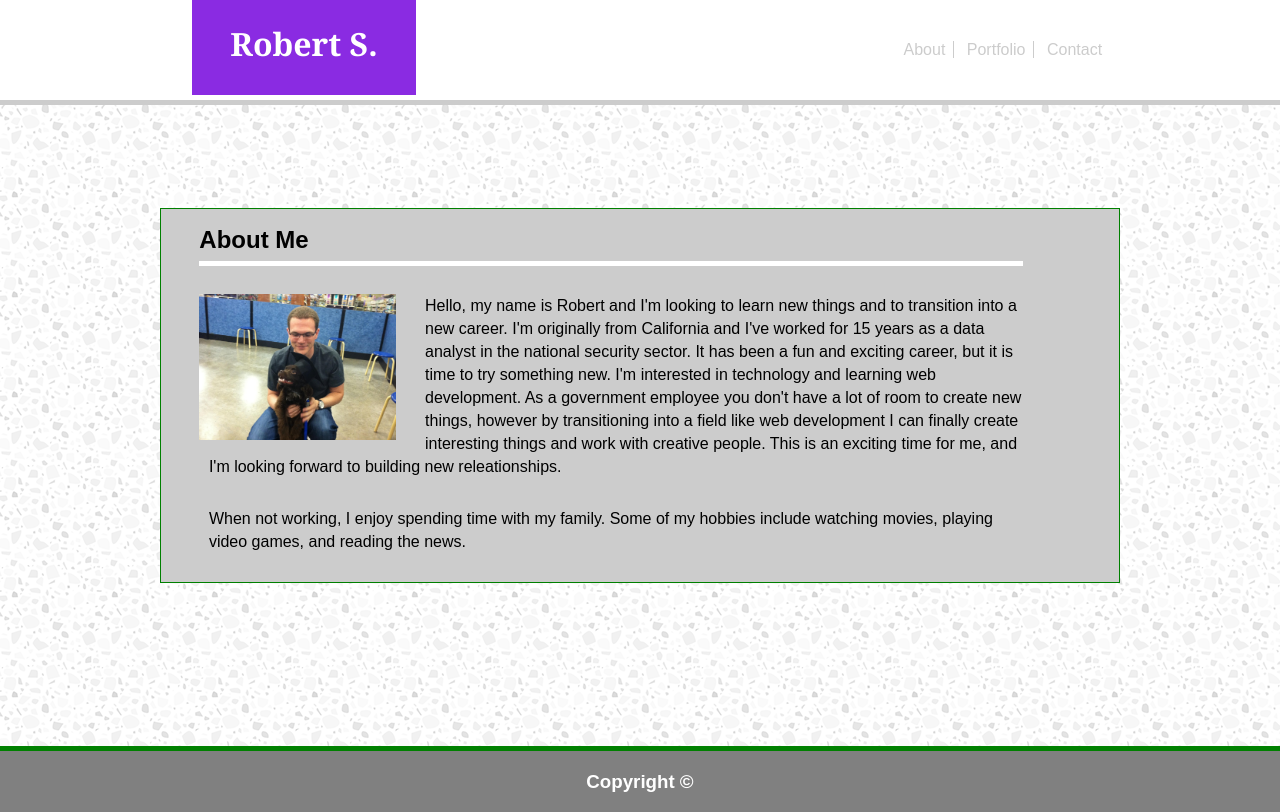
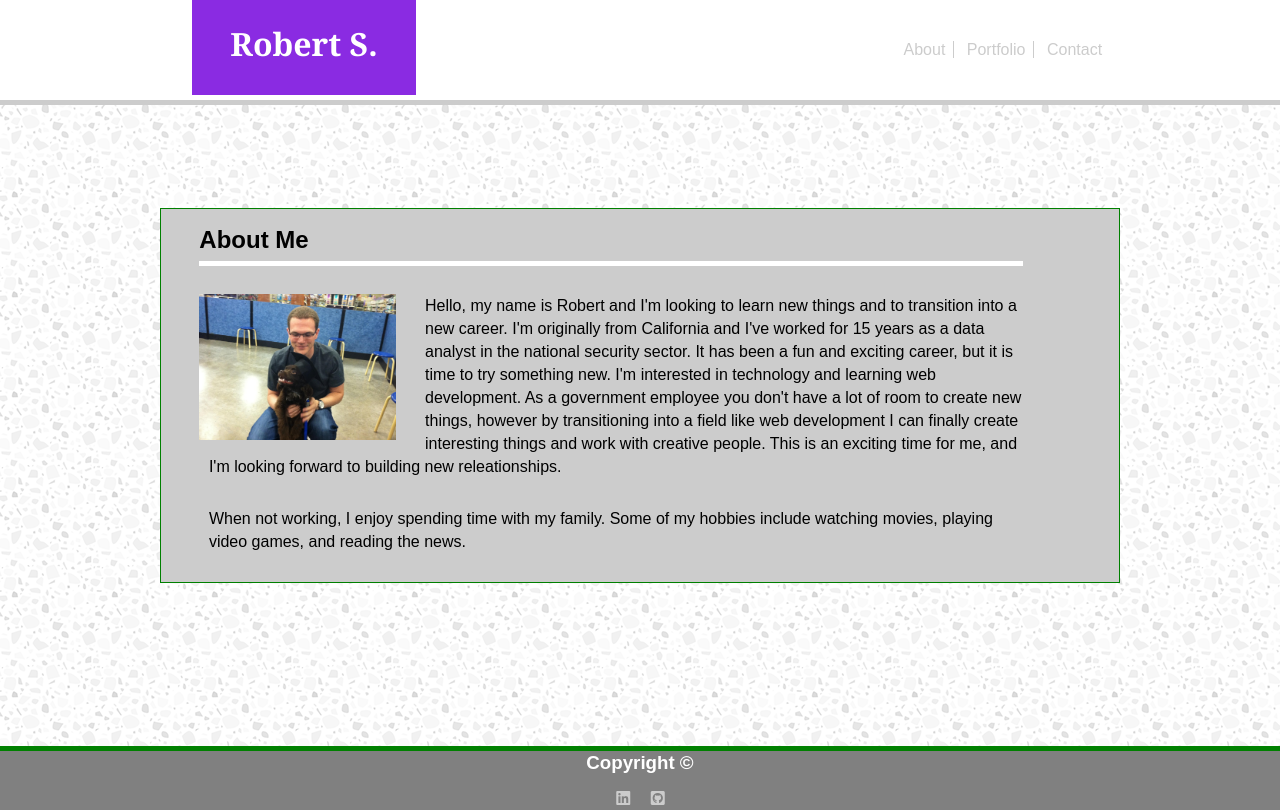
Before and after one commit to smitty10010/Basic-Portfolio, a plain HTML site: page index.html in a window 1280 px wide. Drawn offline with Linux system fonts and the light colour scheme.

Commit message:
added two icons

```diff
--- a/assets/css/style.css
+++ b/assets/css/style.css
@@ -259,5 +259,29 @@ footer {
     grid-area: footer;
     background-color: gray;
     color: white;
-    border-top: 5px solid green
+    border-top: 5px solid green;
 }
+
+footer>h3 {
+    margin: 0% 0% 1% 0%;
+}
+
+
+/* icons from awesome font */
+
+.icons {
+    margin: 0% 1.5% 0% 0%;
+    padding: none;
+    border: none;
+}
+
+.icons>li {
+    display: inline;
+    margin: 0% 0% 0% 0%;
+    padding: none;
+    border: none;
+}
+
+.icons>a:activate {
+    transform: scale(2, 3);
+}
--- a/index.html
+++ b/index.html
@@ -7,6 +7,7 @@
     <meta http-equiv="X-UA-Compatible" content="ie=edge">
     <title>Robert S.</title>
     <link rel="icon" type="image/png" href="assets/images/RobertandHan.png">
+    <link rel="stylesheet" href="https://use.fontawesome.com/releases/v5.0.13/css/all.css" integrity="sha384-DNOHZ68U8hZfKXOrtjWvjxusGo9WQnrNx2sqG0tfsghAvtVlRW3tvkXWZh58N9jp" crossorigin="anonymous">
     <link rel="stylesheet" type="text/css" href="assets/css/normalize.css">
     <link rel="stylesheet" type="text/css" href="assets/css/style.css">
 </head>
@@ -45,6 +46,11 @@
     </main>
     <footer>
         <h3>Copyright &#169;</h3>
+        <ul class="icons">
+            <li><a href="https://www.linkedin.com/in/robert-s-44881943/"><i class="fab fa-linkedin"></i></a></li>
+            <li><a href="https://github.com/smitty10010"><i class="fab fa-github-square"></i></a></li>
+        </ul>
+
     </footer>
 </body>
 
```
